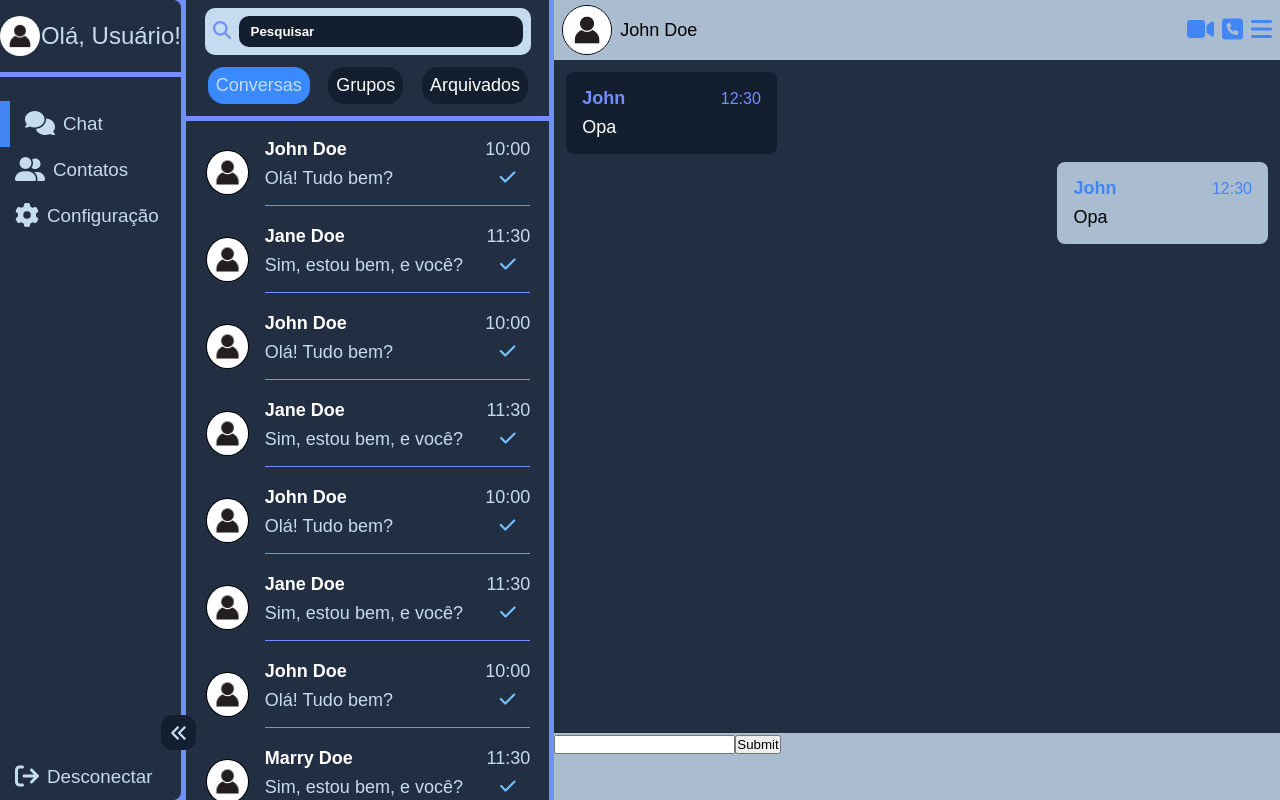
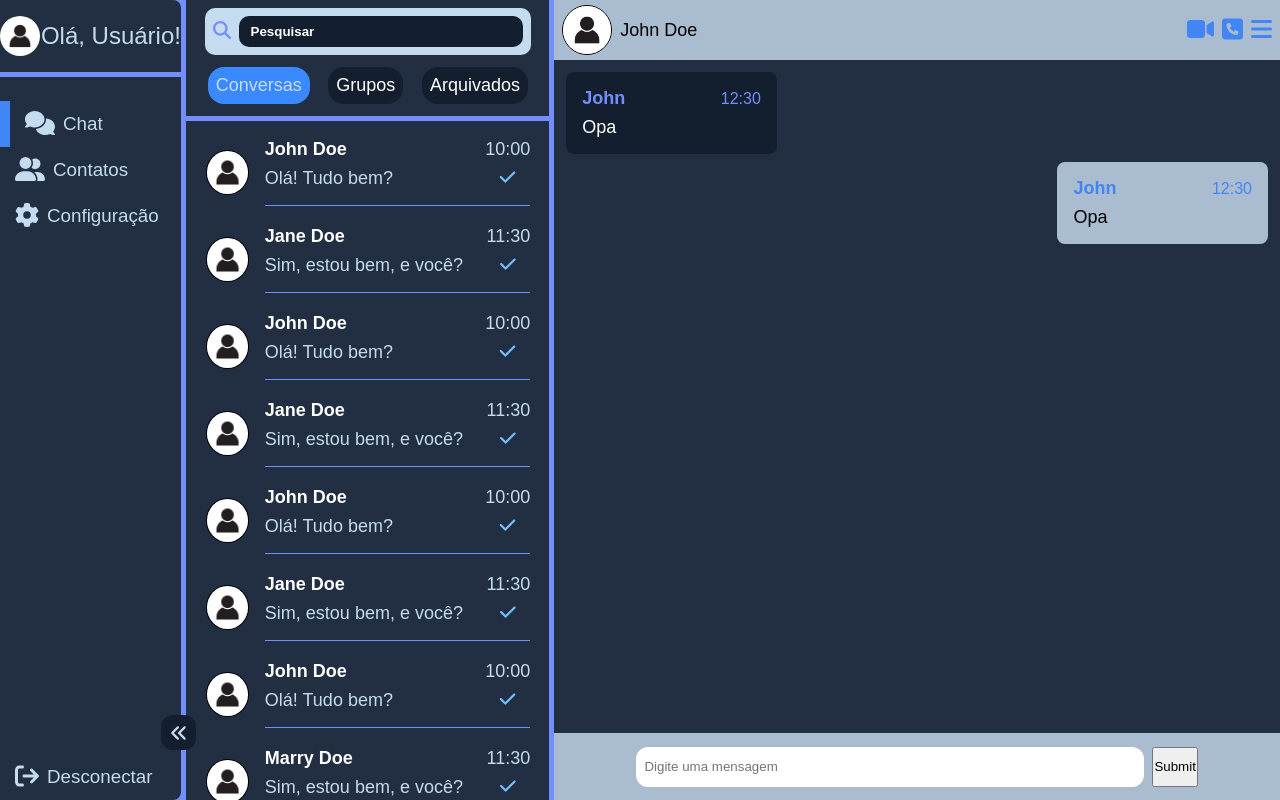
Before and after one commit to AdrielKlem/chatroom, a React (Vite) app: page / in a window 1280 px wide. Built offline with nearby package versions, Linux system fonts and the light colour scheme.

Commit message:
update footer

```diff
--- a/src/pages/Home/index.tsx
+++ b/src/pages/Home/index.tsx
@@ -178,6 +178,7 @@ export function Home() {
                         <form action="">
                             <InputText
                                 type="text"
+                                placeholder='Digite uma mensagem'
                                 />
                             <SubmitChat
                                 type="submit"
--- a/src/pages/Home/styles.ts
+++ b/src/pages/Home/styles.ts
@@ -203,12 +203,28 @@ export const MainChat = styled.main`
 
 export const FooterChat = styled.footer`
     background-color: ${({ theme }) => theme.colors.primaryBackground};
+    display: flex;
+    height: 8rem;
 
-    height: 8rem;
+    > form {
+        display: flex;
+        justify-content: center;
+        align-items: center;
+        gap: .8rem;
+
+        width: 100%;
+
+        > * {
+            height: 4rem;
+        }
+    }
 `
 
 export const InputText = styled.input`
-
+    border: 0;
+    border-radius: 1.2rem;
+    width: 70%;
+    padding-left: .8rem;
 `
 
 export const SubmitChat = styled.input`
```
